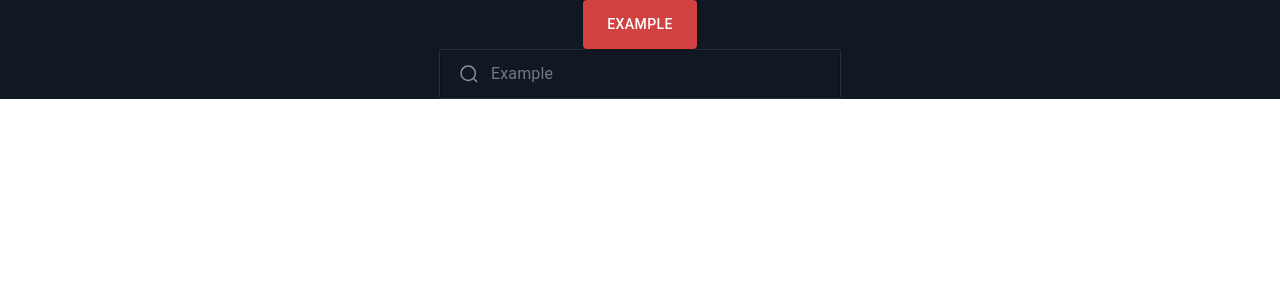
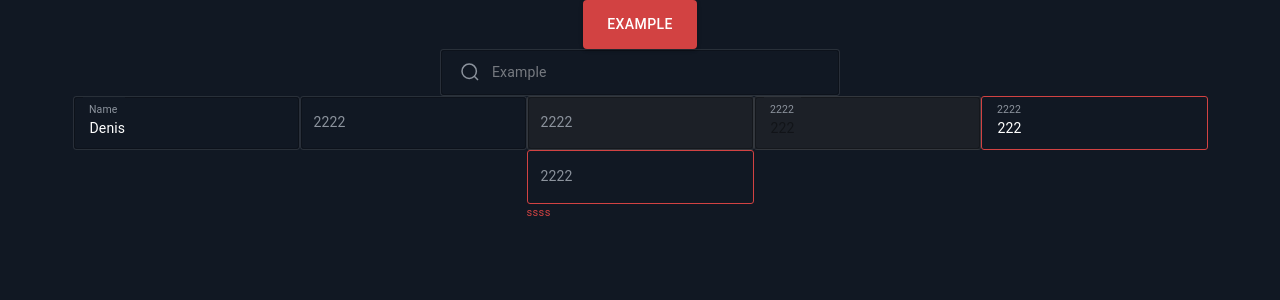
Before and after one commit to PerelomaDenis/chat, a React (Create React App) app in the folder client/: page / in a window 1280 px wide. Shown: the top 300 px of the page. Built offline with nearby package versions, Linux system fonts and the light colour scheme.

Commit message:
Added text field theme

```diff
--- a/client/src/App.tsx
+++ b/client/src/App.tsx
@@ -9,7 +9,7 @@ const App: React.FC = () => {
   const aaa = [{ name: '1' }, { name: '2' }, { name: '3' }, { name: '4' }];
 
   return (
-    <div className="App" style={{ backgroundColor: '#111823' }}>
+    <div className="App" style={{ backgroundColor: '#111823', height: '100vh' }}>
       <Button color="error" variant="contained" size="medium">
         {'Example'}
       </Button>
@@ -39,6 +39,12 @@ const App: React.FC = () => {
           options={aaa}
         />
       </Box>
+      <TextField label="Name" value="Denis" />
+      <TextField label="2222" value="" />
+      <TextField label="2222" value="" disabled />
+      <TextField label="2222" value="222" disabled />
+      <TextField label="2222" value="222" error />
+      <TextField label="2222" value="" error helperText="ssss" />
     </div>
   );
 };
--- a/client/src/theme.ts
+++ b/client/src/theme.ts
@@ -36,7 +36,7 @@ export const customTheme = createTheme({
     MuiAutocomplete: {
       styleOverrides: {
         root: {
-          border: '1px solid rgba(255, 255, 255, 0.1)',
+          // border: '1px solid rgba(255, 255, 255, 0.1)',
           borderRadius: 3,
           '& .MuiInputAdornment-root': {
             color: '#8C939D',
@@ -62,6 +62,7 @@ export const customTheme = createTheme({
         },
         listbox: {
           backgroundColor: '#191F29',
+          padding: 0,
           '& .MuiAutocomplete-option': {
             padding: '16px 0',
           },
@@ -71,11 +72,55 @@ export const customTheme = createTheme({
           opacity: 0.7,
           margin: '0 16px',
           borderBottom: '1px solid rgba(255, 255, 255, 0.1)',
+          '&:last-child': {
+            borderBottom: 'none',
+          },
         },
         inputFocused: {
           color: '#FFFFFF',
         },
       },
     },
+    MuiTextField: {
+      styleOverrides: {
+        root: {
+          // border: '1px solid rgba(255, 255, 255, 0.1)',
+          borderRadius: 3,
+          label: {
+            color: '#8C939D',
+            fontSize: '0.875rem',
+            '&.Mui-focused, &.Mui-disabled, &.Mui-error': {
+              color: '#8C939D',
+            },
+            '&.MuiInputLabel-shrink': {
+              top: 15,
+              left: 2,
+            },
+          },
+          '& .MuiOutlinedInput-root': {
+            border: '1px solid rgba(255, 255, 255, 0.1)',
+            borderRadius: 3,
+          },
+          '& .MuiOutlinedInput-root.Mui-error': {
+            border: '1px solid #D24242',
+          },
+          input: {
+            color: '#FFFFFF',
+            fontSize: '0.875rem',
+            padding: '22px 16px 10px',
+          },
+          '& .Mui-disabled': {
+            background: '#1C2027',
+          },
+          '& .Mui-error .MuiOutlinedInput-notchedOutline': {
+            border: 'none',
+          },
+          '& .MuiFormHelperText-root.Mui-error': {
+            margin: 0,
+            fontSize: '0.6875rem',
+          },
+        },
+      },
+    },
   },
 });
```
